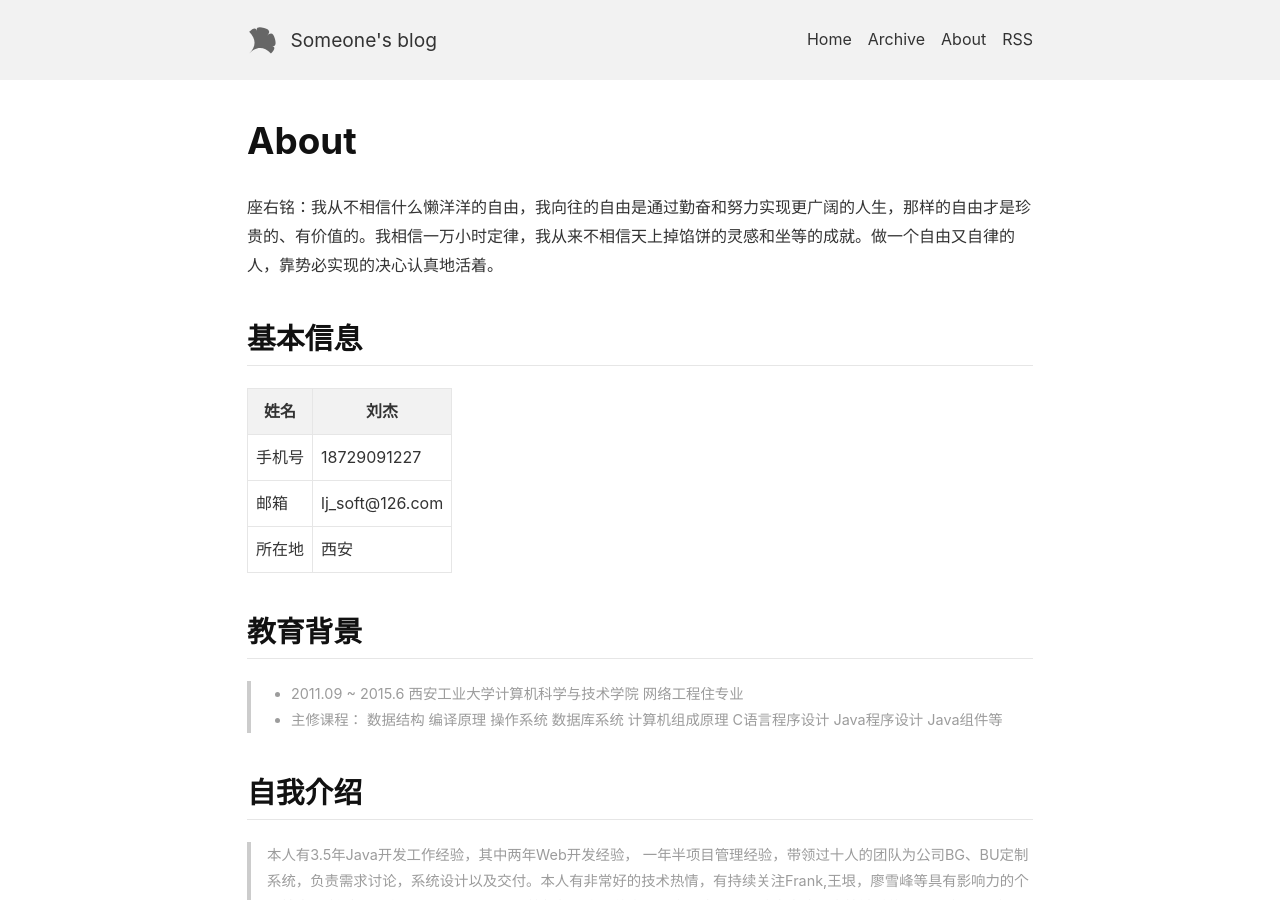
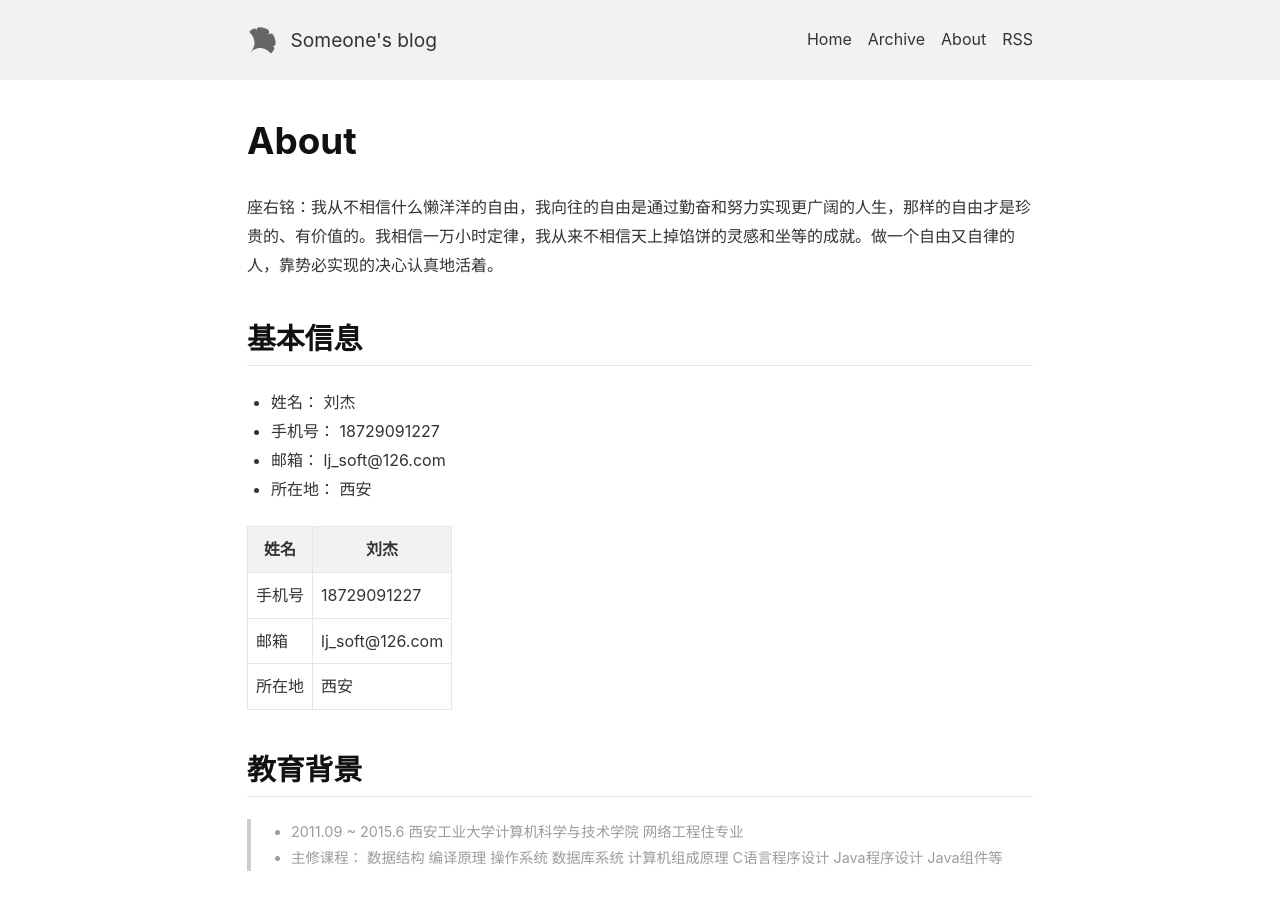
Before and after one commit to jieVI/jievi.github.io, a Jekyll site: the page built from about.md, in a window 1280 px wide and 900 px high. Built offline with Jekyll 4.4.1, drawn with Linux system fonts in a browser that asks for light colours; nearby versions of some CDN libraries.

Commit message:
Update about.md

```diff
--- a/about.md
+++ b/about.md
@@ -10,6 +10,11 @@ key: page-about
 座右铭：我从不相信什么懒洋洋的自由，我向往的自由是通过勤奋和努力实现更广阔的人生，那样的自由才是珍贵的、有价值的。我相信一万小时定律，我从来不相信天上掉馅饼的灵感和坐等的成就。做一个自由又自律的人，靠势必实现的决心认真地活着。
 
 ## 基本信息
+
+- 姓名： 刘杰
+- 手机号： 18729091227
+- 邮箱： lj_soft@126.com
+- 所在地： 西安
 
 | 姓名       |  刘杰              |
 | --------   | -------------------|
```
